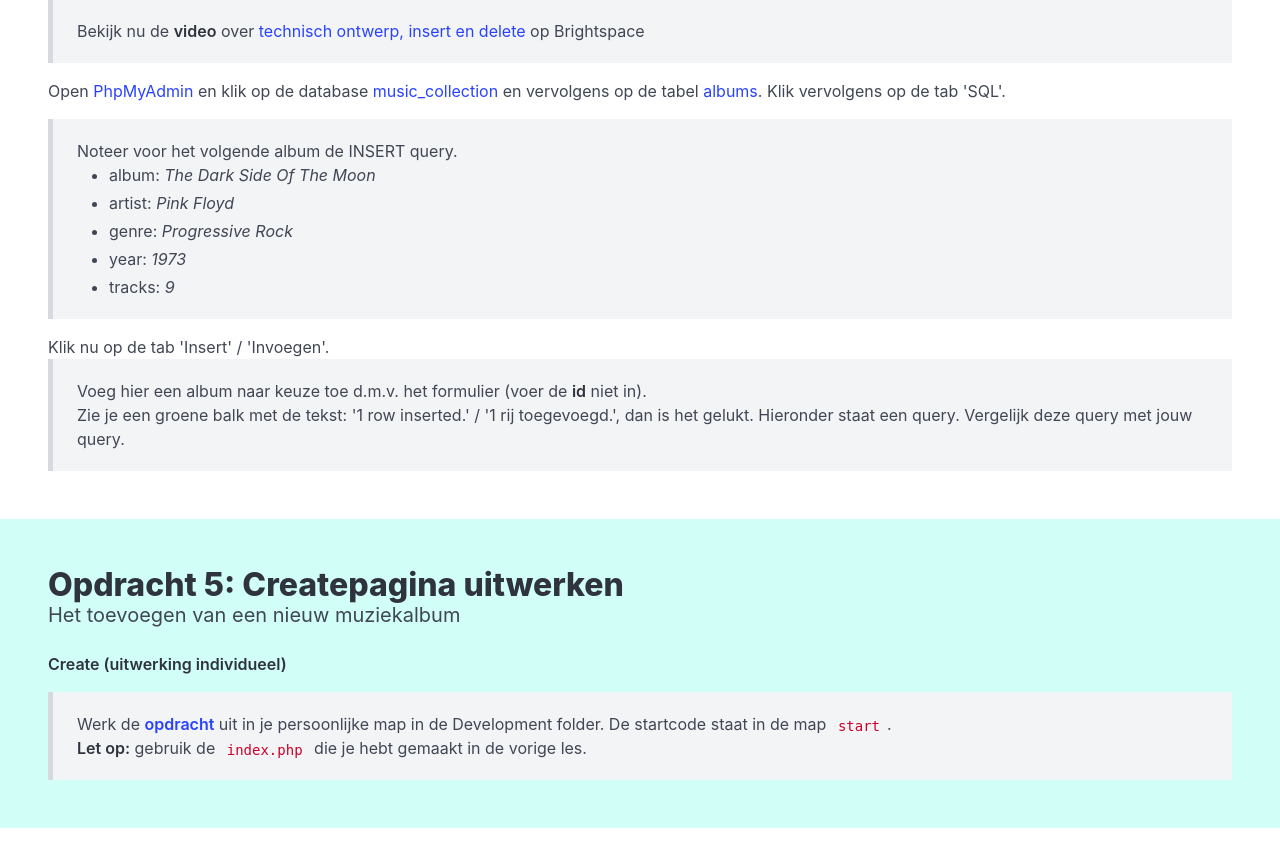
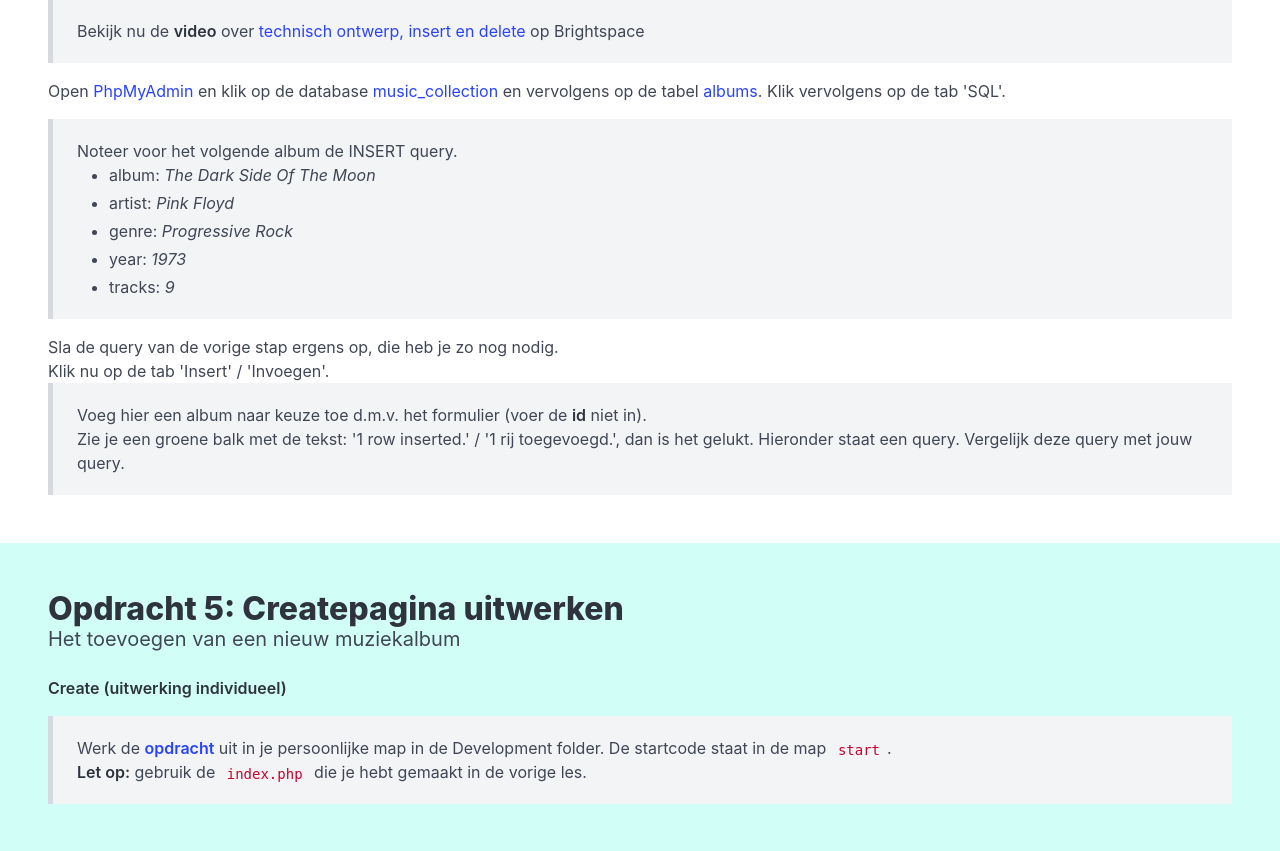
Before and after one commit to HR-CMGT/PRG02-2025-2026, a PHP site: page / in a window 1280 px wide. Shown: the part 1511-2362 px from the top of the page. Run offline with PHP 8.4, Linux system fonts and the light colour scheme.

Commit message:
UPDATE Small instruction in lesson 3

```diff
--- a/les3/exercises/index.php
+++ b/les3/exercises/index.php
@@ -148,6 +148,8 @@
             </ul>
         </blockquote>
 
+        Sla de query van de vorige stap ergens op, die heb je zo nog nodig.
+        <br>
         Klik nu op de tab 'Insert' / 'Invoegen'.
         <blockquote>
             Voeg hier een album naar keuze toe d.m.v. het formulier (voer de <strong>id</strong> niet in).
```
Also changed, not shown: les3/README.md.
